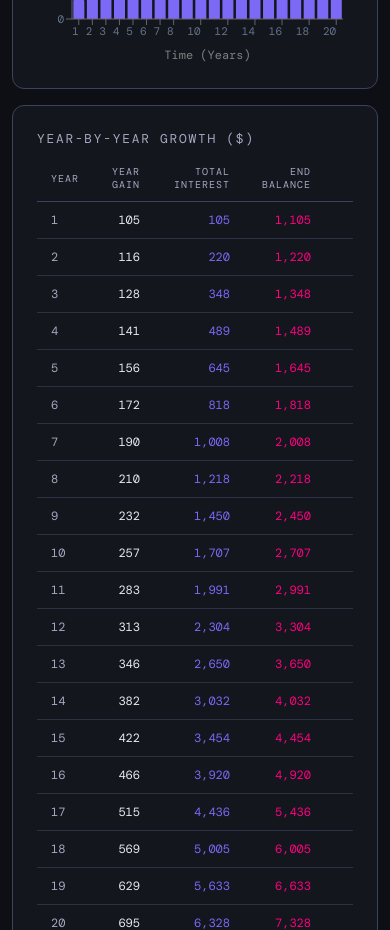
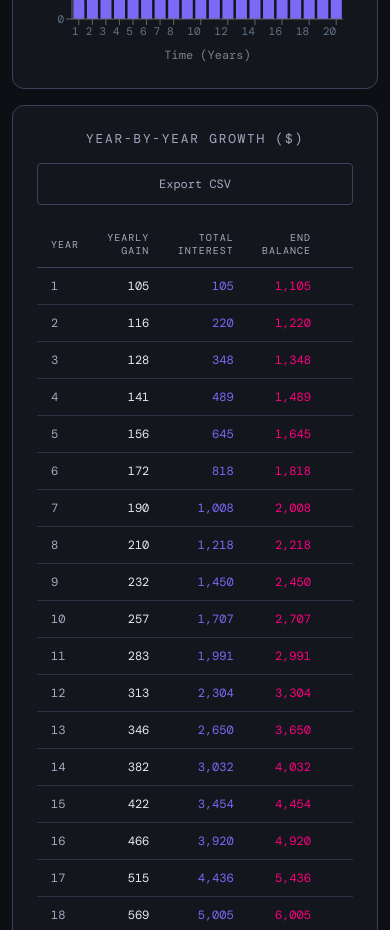
Before and after one commit to Knopkaivy/interest-lab, a React (Vite) app: page /compound in a window 390 px wide. Shown: the part 1200-2130 px from the top of the page. Built offline with nearby package versions, Linux system fonts and the light colour scheme; the HTML template or start-up script is replaced by a standard one; a web font is replaced by a local one.

Commit message:
Add exportCSV logic

```diff
--- a/src/components/CompoundInterest/GrowthSchedule.css
+++ b/src/components/CompoundInterest/GrowthSchedule.css
@@ -7,13 +7,39 @@
   grid-column: 1 / -1;
 }
 
+.growth-schedule__heading-container{
+  display: flex;
+  justify-content: space-between;
+  align-items: center;
+  margin-bottom: 1rem;
+}
+
 .growth-schedule__card-label{
   font-size: .8rem;
   font-weight: 400;
   letter-spacing: 0.14em;
   text-transform: uppercase;
   color: var(--muted);
-  margin-bottom: .5rem;
+}
+
+.growth-schedule__export-btn {
+  background: transparent;
+  border: 1px solid var(--border);
+  border-radius: 4px;
+  color: var(--muted);
+  font-family: var(--mono);
+  font-size: .75rem;
+  padding: .5rem .75rem;
+  cursor: pointer;
+  transition: all 0.2s;
+}
+
+.growth-schedule__export-btn:hover,
+ .growth-schedule__export-btn:active,
+ .growth-schedule__export-btn:focus{
+  border-color: var(--accent);
+  color: var(--accent);
+  outline-color: var(--accent);
 }
 
 .growth-schedule__table-wrap {
@@ -89,3 +115,16 @@ td:first-child {
   background: var(--border);
   border-radius: 2px;
 }
+
+@media (max-width: 650px){
+
+  .growth-schedule__heading-container{
+    flex-direction: column;
+    gap: 1rem;
+  }
+
+  .growth-schedule__export-btn {
+    width: 100%;
+    padding: .75rem;
+  }
+}
--- a/src/components/CompoundInterest/GrowthSchedule.tsx
+++ b/src/components/CompoundInterest/GrowthSchedule.tsx
@@ -1,19 +1,33 @@
 import { useCalc } from "../../context/CalcContext";
+import { exportCsv } from "../../utils/exportCsv";
 import "./GrowthSchedule.css";
 
 export default function GrowthSchedule(){
     const {schedule} = useCalc();
     const fmt = (n: number) => Math.round(n).toLocaleString();
 
+    const handleExport = () => {
+        exportCsv(
+            'compound-interest-schedule',
+            ['Year', 'Yearly Gain', 'Total Interest', 'End of Year Balance'],
+            schedule.map(row => [
+                row.year, Math.round(row.yearlyGain), Math.round(row.interest), Math.round(row.balance)
+            ])
+        )
+    }
+
     return (
         <div className="growth-schedule">
-            <h2 className="growth-schedule__card-label">Year-by-year growth ($)</h2>
+            <div className="growth-schedule__heading-container">
+                <h2 className="growth-schedule__card-label">Year-by-year growth ($)</h2>
+                <button type="button" className="growth-schedule__export-btn" onClick={handleExport} >Export CSV</button>
+            </div>
             <div className="growth-schedule__table-wrap">
                 <table>
                     <thead>
                         <tr>
                             <th>Year</th>
-                            <th>Year Gain</th>
+                            <th>Yearly Gain</th>
                             <th>Total Interest</th>
                             <th>End Balance</th>
                             <th className="growth-schedule__bar-cell"></th>
--- a/src/components/LoanCalculator/LoanAmortizationSchedule.css
+++ b/src/components/LoanCalculator/LoanAmortizationSchedule.css
@@ -7,13 +7,40 @@
   grid-column: 1 / -1;
 }
 
+
+.amortization__heading-container{
+  display: flex;
+  justify-content: space-between;
+  align-items: center;
+  margin-bottom: 1rem;
+}
+
 .amortization__card-label{
   font-size: .8rem;
   font-weight: 400;
   letter-spacing: 0.14em;
   text-transform: uppercase;
   color: var(--muted);
-  margin-bottom: .5rem;
+}
+
+.amortization__export-btn {
+  background: transparent;
+  border: 1px solid var(--border);
+  border-radius: 4px;
+  color: var(--muted);
+  font-family: var(--mono);
+  font-size: .75rem;
+  padding: .5rem .75rem;
+  cursor: pointer;
+  transition: all 0.2s;
+}
+
+.amortization__export-btn:hover,
+ .amortization__export-btn:active,
+ .amortization__export-btn:focus{
+  border-color: var(--accent);
+  color: var(--accent);
+  outline-color: var(--accent);
 }
 
 .amortization__table-wrap--loan {
@@ -38,3 +65,16 @@
 .amortization__td-balance {
   color: var(--accent);
 }
+
+@media (max-width: 650px){
+
+  .amortization__heading-container{
+    flex-direction: column;
+    gap: 1rem;
+  }
+
+  .amortization__export-btn {
+    width: 100%;
+    padding: .75rem;
+  }
+}
--- a/src/components/LoanCalculator/LoanAmortizationSchedule.tsx
+++ b/src/components/LoanCalculator/LoanAmortizationSchedule.tsx
@@ -1,4 +1,5 @@
 import {useLoan} from "../../context/LoanContext";
+import { exportCsv } from "../../utils/exportCsv";
 import "./LoanAmortizationSchedule.css";
 
 export default function LoanAmortizationSchedule(){
@@ -16,9 +17,24 @@ export default function LoanAmortizationSchedule(){
         </tr>
     })
 
+
+    const handleExport = () =>{
+        exportCsv(
+            'loan-amortization-schedule',
+            ['Month', 'Payment', 'Interest', 'Principal', 'Balance'],
+            schedule.map(row =>[
+                row.month, row.payment.toFixed(2), row.interest.toFixed(2), row.principal.toFixed(2), row.balance.toFixed(2)
+            ])
+        )
+    }
+
     return(
         <div className="amortization">
-            <h2 className="amortization__card-label">Amortization schedule($)</h2>
+            <div className="amortization__heading-container">
+
+                <h2 className="amortization__card-label">Amortization schedule($)</h2>
+                <button type="button" className="amortization__export-btn" onClick={handleExport}>Export CSV</button>
+            </div>
             <div className="amortization__table-wrap--loan">
                 <table>
                     <thead>
--- a/src/context/LoanContext.tsx
+++ b/src/context/LoanContext.tsx
@@ -47,8 +47,12 @@ export function LoanProvider({children}: {children: React.ReactNode}){
         while(balance > 0){
             month++;
             const interestCharge = balance * r;
-            const principalCharge = Math.min(monthlyPayment - interestCharge, balance);
+            let principalCharge = Math.min(monthlyPayment - interestCharge, balance);
             balance -= principalCharge;
+            if(month === loanTerm){
+                principalCharge += balance;
+                balance = 0;
+            }
 
             rows.push({
                 month,
@@ -70,8 +74,12 @@ export function LoanProvider({children}: {children: React.ReactNode}){
         while(balance > 0){
             month++;
             const interestCharge = balance * r;
-            const principalCharge = Math.min(monthlyPayment - interestCharge + extraPayment, balance);
+            let principalCharge = Math.min(monthlyPayment - interestCharge + extraPayment, balance);
             balance -= principalCharge;
+            if(month === loanTerm){
+                principalCharge += balance;
+                balance = 0;
+            }
 
             rows.push({
                 month,
--- /dev/null
+++ b/src/utils/exportCsv.ts
@@ -0,0 +1,15 @@
+export const exportCsv = (filename: string, headers: string[], rows: (string | number)[][]): void =>{
+ const headerRow = headers.join(',');
+ const dataRows = rows.map(row => row.join(','));
+ const csv = [headerRow, ...dataRows].join('\n');
+
+ const blob = new Blob([csv], {type: 'text/csv'});
+ const url = URL.createObjectURL(blob);
+
+ const a = document.createElement('a');
+ a.href = url;
+ a.download = `${filename}.csv`;
+ a.click();
+
+ URL.revokeObjectURL(url);
+}
```
